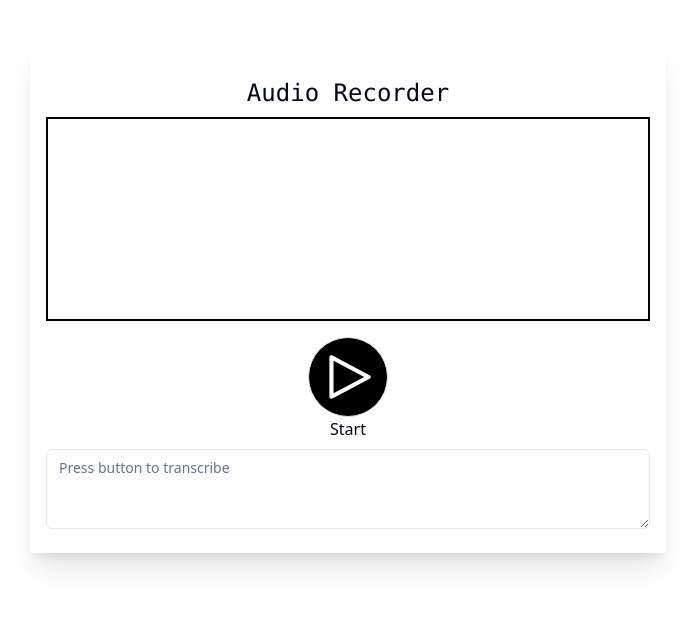
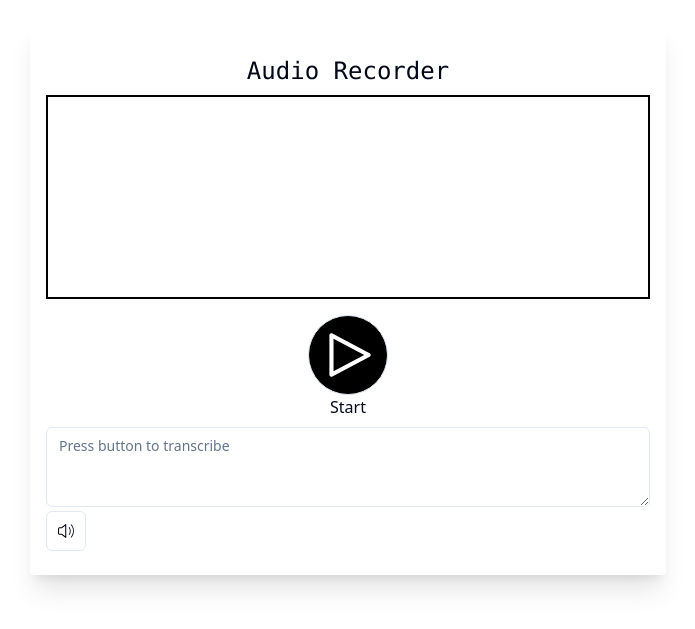
Before and after one commit to eepson123tw/VoiceReactify, a React (Vite) app in the folder FE/: page / in a window 1280 px wide. Shown: the part 101-730 px from the top of the page, without its empty margins (292-987 px from the left). Built offline with nearby package versions, Linux system fonts and the light colour scheme.

Commit message:
feat(speaker): add the speaker

```diff
--- a/FE/src/components/audioWaveForm.tsx
+++ b/FE/src/components/audioWaveForm.tsx
@@ -2,6 +2,9 @@ import { useRef, useEffect, useCallback, useState } from "react";
 import RecordButton from "@/components/recordButton";
 import useRecorder from "@/composables/useRecorder";
 import { Textarea } from "@/components/ui/textarea";
+import { Button } from "@/components/ui/button";
+
+import { SpeakerLoudIcon } from "@radix-ui/react-icons";
 
 const AudioWaveform = () => {
   const canvasRef = useRef<HTMLCanvasElement | null>(null);
@@ -26,6 +29,35 @@ const AudioWaveform = () => {
         console.error("Error during transcription request:", error);
       });
   }, []);
+
+  const playVoice = () => {
+    fetch("http://localhost:8000/generate-voice", {
+      method: "POST",
+      headers: {
+        "Content-Type": "application/x-www-form-urlencoded",
+      },
+      body: new URLSearchParams({
+        prompt: text,
+        description: "This is a test description",
+      }),
+    })
+      .then((response) => {
+        if (!response.ok) {
+          throw new Error(`HTTP error! status: ${response.status}`);
+        }
+        return response.blob(); // We expect a WAV file in response
+      })
+      .then((blob) => {
+        const url = window.URL.createObjectURL(blob);
+        const audio = new Audio(url);
+        audio
+          .play()
+          .catch((error) => console.error("Error playing audio:", error));
+      })
+      .catch((error) => {
+        console.error("There was a problem with the fetch operation:", error);
+      });
+  };
 
   const {
     startRecording,
@@ -123,11 +155,16 @@ const AudioWaveform = () => {
           {isRecording ? "Stop" : "Start"}
         </RecordButton>
       </div>
-      <Textarea
-        className="mt-2"
-        placeholder="Press button to transcribe"
-        defaultValue={text}
-      ></Textarea>
+      <div className="flex flex-col gap-1">
+        <Textarea
+          className="mt-2"
+          placeholder="Press button to transcribe"
+          defaultValue={text}
+        ></Textarea>
+        <Button variant="outline" size="icon" onClick={playVoice}>
+          <SpeakerLoudIcon className="h-4 w-4" />
+        </Button>
+      </div>
     </div>
   );
 };
```
Also changed, not shown: 1 other file (tests, documents, lock files or other folders).
